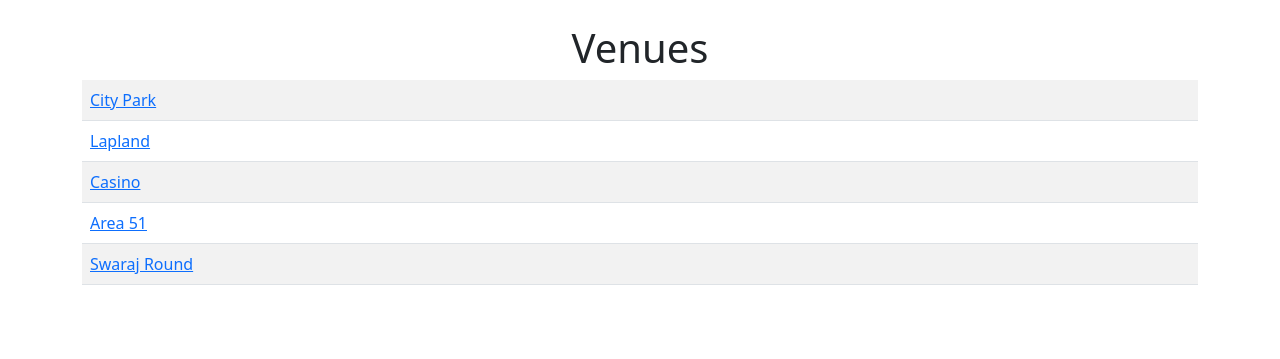
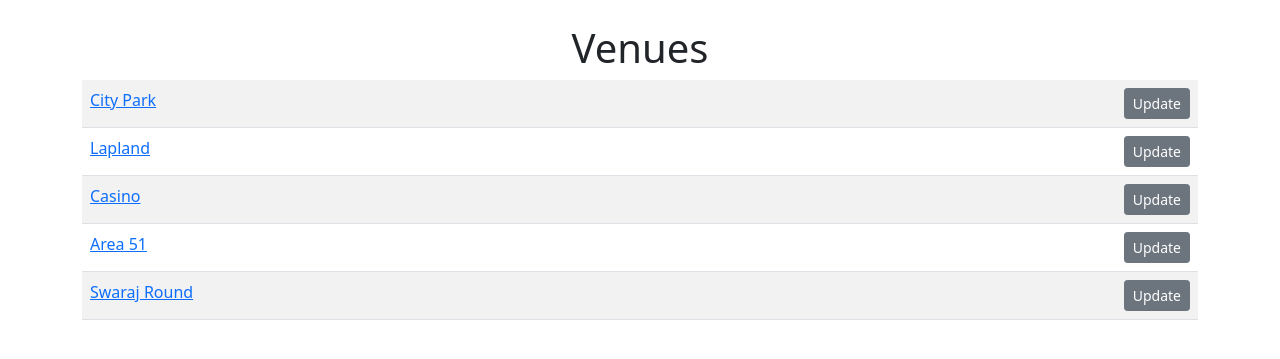
Before and after one commit to Aditya-Naresh/MyClub, a Django app: page /list_venues in a window 1280 px wide. Shown: the part 56-415 px from the top of the page. Run offline with Django 4.2, Linux system fonts and the light colour scheme; data comes from the database, SQL or seed files in the repository; both versions use the stored data as it was after the commit.

Commit message:
Edit and update venues functionality added

```diff
--- a/myClub/events/urls.py
+++ b/myClub/events/urls.py
@@ -10,4 +10,6 @@ urlpatterns = [
     path('list_venues',views.list_venues, name='list-venues'),
     path('show_venue/<venue_id>', views.show_venue, name='show-venue'),
     path('search_venues', views.search_venues, name='search-venues'),
+        path('update_venue/<venue_id>', views.update_venue, name='update-venue'),
+
 ]
--- a/myClub/events/views.py
+++ b/myClub/events/views.py
@@ -1,4 +1,4 @@
-from django.shortcuts import render
+from django.shortcuts import render, redirect
 import calendar
 from calendar import HTMLCalendar
 from datetime import datetime
@@ -6,6 +6,17 @@ from . models import Event, Venue
 from . forms import VenueForm
 from django.http import HttpResponseRedirect
 # Create your views here.
+
+
+def update_venue(request,venue_id):
+    venue = Venue.objects.get(pk=venue_id)
+    form = VenueForm(request.POST or None, instance=venue)
+
+    if form.is_valid():
+        form.save()
+        return redirect('list-venues')
+    return render(request, 'events/update_venue.html', { 'venue' : venue, 'form' : form})
+
 
 def search_venues(request):
     if request.method == 'POST':
--- a/myClub/templates/events/search_venues.html
+++ b/myClub/templates/events/search_venues.html
@@ -8,7 +8,9 @@
         <h1>You Searched for {{searched}} </h1>
 
         {% for venue in venues %}
-            {{venue}} <br>
+        <a href="{% url 'show-venue' venue.id %}">
+            {{venue}}  <br>
+        </a>
         {% endfor %}
 
         {% else %}
--- a/myClub/templates/events/venues.html
+++ b/myClub/templates/events/venues.html
@@ -13,8 +13,15 @@
                 <td>
                 <a href="{% url 'show-venue' venue.id %}">
 
-                    {{venue}}  <br>
+                    {{venue}}
                 </a>
+                <br>
+
+                </td>
+                <td align="right">
+                   <a href="{% url 'update-venue' venue.id %}" class="btn btn-sm btn-secondary">
+                       Update
+                    </a>
 
                 </td>
             </tr>
```
Also changed, not shown: myClub/templates/events/update_venue.html (added, +13 -0 lines), myClub/db.sqlite3.
